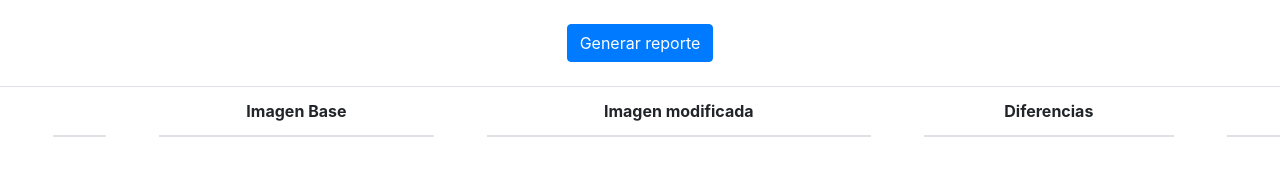
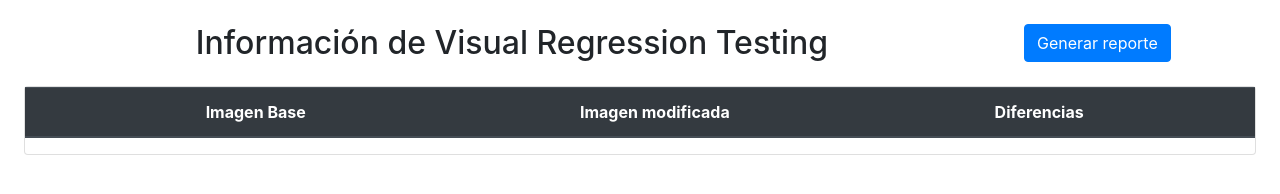
Before and after one commit to dtmaciasca/taller-6-resembleJS, a website: page Punto4/index.html in a window 1280 px wide. Drawn offline with nearby package versions, Linux system fonts and the light colour scheme; files that its build step writes are made by us from their sources; files whose address does not match are found by name.

Commit message:
Agrego el package.json

```diff
--- a/Punto4/index.html
+++ b/Punto4/index.html
@@ -10,32 +10,28 @@
 </head>
 	<body>
 
-		<div class="text-center m-4">
+		<div style="float:left; width: 80%">
+			<h2 class="text-center">Información de Visual Regression Testing</h2>
+		</div>
+			<div class="text-left mt-4">
 				<button id="generarReporte" class="btn btn-primary">Generar reporte</button>
 			</div>
 
-		<table class="table">
-			<thead class="text-center">
-				<td>
+		<div class="card m-4">
+			<table class="table table-striped">
+				<thead class="text-center thead-dark">
+					<tr>
 						<th></th>
-				</td>
-				<td>
 						<th>Imagen Base</th>
-				</td>
-				<td>
 						<th>Imagen modificada</th>
-				</td>
-				<td>
 						<th>Diferencias</th>
-				</td>
-				<td>
 						<th></th>
-				</td>
+					</tr>
 				</thead>
 				<tbody>
-
 				</tbody>
 			</table>
+		</div>
 
 	</body>
 
```
Also changed, not shown: Punto4/app.js (added, +14 -0 lines), Punto4/package.json (added, +8 -0 lines). Lines whose indentation alone changed are shown as unchanged.
